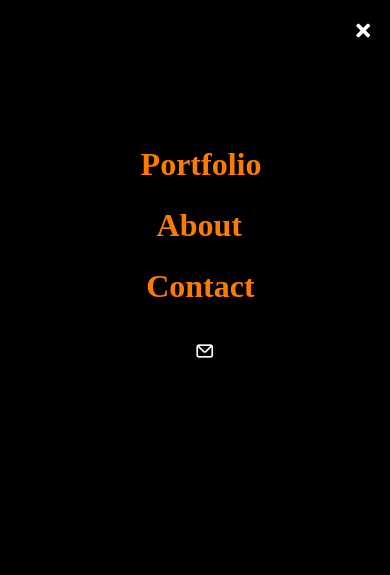
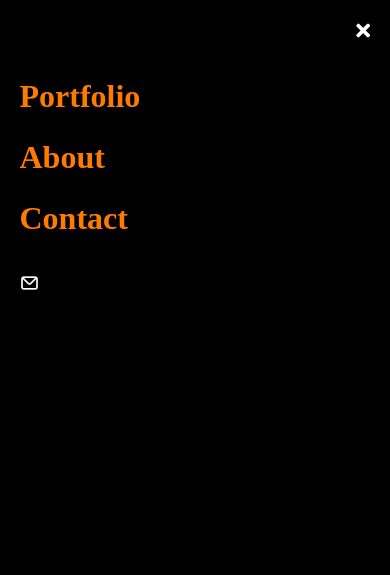
Before and after one commit to SamuelTakyiBoateng/Portfolio-RWD-desk_mob, a website: page index.html in a window 390 px wide. Both pictures are taken after a click on the element 361 px from the left and 31 px from the top of the page. Shown: the top 575 px of the page. Drawn offline with nearby package versions, Linux system fonts and the light colour scheme.

Commit message:
update the html and style

```diff
--- a/style.css
+++ b/style.css
@@ -59,8 +59,9 @@ nav a {
 		left: 0px;
 		z-index: 10;
 		flex-direction: column;
-		justify-content: center;
-		align-items: center;
+		justify-content: left;
+		padding-top: 20%;
+		align-items: left;
 		background: rgb(0, 0, 0);
 		transition: top 1s ease 0s;
 		display: none;
```
Also changed, not shown: index.html (+1 -0 lines).
